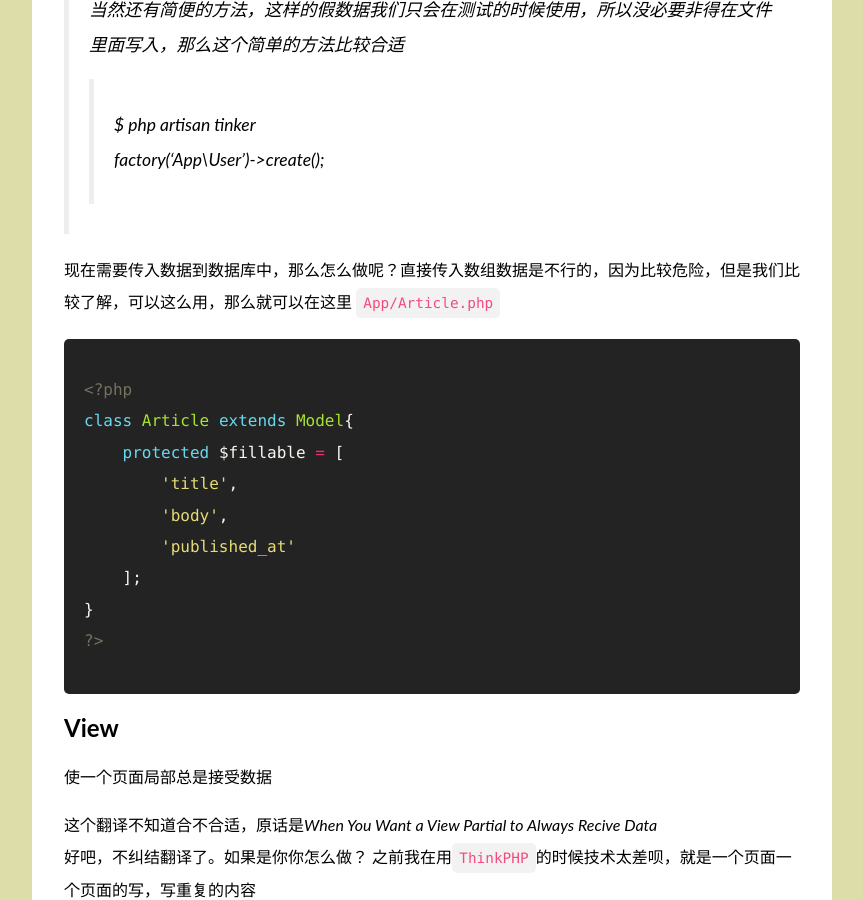
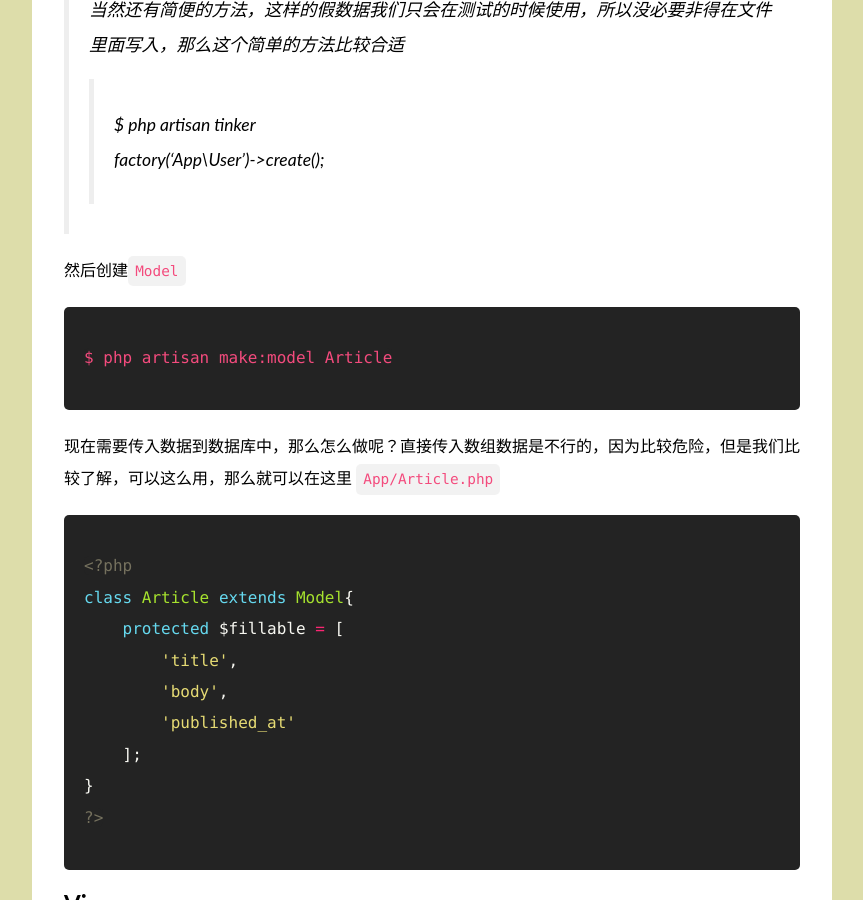
Before and after one commit to AnnatarHe/AnnatarHe.github.io, a Jekyll site: the page built from _posts/2015-07-09-Laravel-study-notes.md, in a window 1280 px wide and 900 px high, scrolled down 3023 px. Shown: the whole window, without its empty margins (208-1071 px from the left). Built offline with Jekyll 4.4.1, drawn with Linux system fonts in a browser that asks for light colours; nearby versions of some CDN libraries; some web fonts are replaced; library files that are not in the unit come from our copies; comment, search, counter and statistics services are not loaded; some of the changed text lies outside the part shown.

Commit message:
add model

```diff
--- a/_posts/2015-07-09-Laravel-study-notes.md
+++ b/_posts/2015-07-09-Laravel-study-notes.md
@@ -73,7 +73,7 @@ use App\User;
 public function run (){
 	Model::unguard();
 	User::truncate();
-	factory(User::class,50)->create()
+	factory(User::class, 50)->create()
 	Model::reguard();
 }
 ?>
@@ -87,6 +87,11 @@ $ php artisan db:seed
 > 当然还有简便的方法，这样的假数据我们只会在测试的时候使用，所以没必要非得在文件里面写入，那么这个简单的方法比较合适
 >> $ php artisan tinker
 >> factory('App\User')->create();
+
+然后创建`Model`
+{% highlight console %}
+$ php artisan make:model Article
+{% endhighlight %}
 
 现在需要传入数据到数据库中，那么怎么做呢？直接传入数组数据是不行的，因为比较危险，但是我们比较了解，可以这么用，那么就可以在这里
 `App/Article.php`
@@ -248,7 +253,7 @@ session()->flash('key','value');
 <?php
 flash('Hello World');
 flash()->success('success infomation');
-flash()->overlay('infomation','title');
+flash()->overlay('infomation', 'title');
 //使用overlay需要在模板加入：
 //<script>$('#flash-overlay-modal').modal()</script>
 ?>
@@ -265,19 +270,19 @@ flash()->overlay('infomation','title');
 <?php
 {!! Form::open()  !!}
 	<div class="form-group">
-		{!! Form::label('title','Title':) !!}
+		{!! Form::label('title','Title') !!}
 		{!! Form::text('title',null,['class'=>'form-control','placeholder'=>'The Title']) !!}
 	</div>
 	<div class="form-group">
-		{!! Form::label('title','Title':) !!}
+		{!! Form::label('title','Title') !!}
 		{!! Form::input('date','published_at',date('Y-m-d'),['class'=>'form-control']) !!}
 	</div>
 	<div class="form-group">
-		{!! Form::label('title','Title':) !!}
+		{!! Form::label('title','Title') !!}
 		{!! Form::select('tags[]',['1'=>'personal'],null,['class'=>'form-control','multiple']) !!}
 	</div>
 	<div class="form-group">
-		{!! Form::submit('save it',['class'=>'btn btn-default form-control']) !!}
+		{!! Form::submit('save it', ['class'=>'btn btn-default form-control']) !!}
 	</div>
 {!! Form::close() !!}
 ?>
```
Also changed, not shown: other parts of _posts/2015-07-09-Laravel-study-notes.md (+1 -1 lines).
